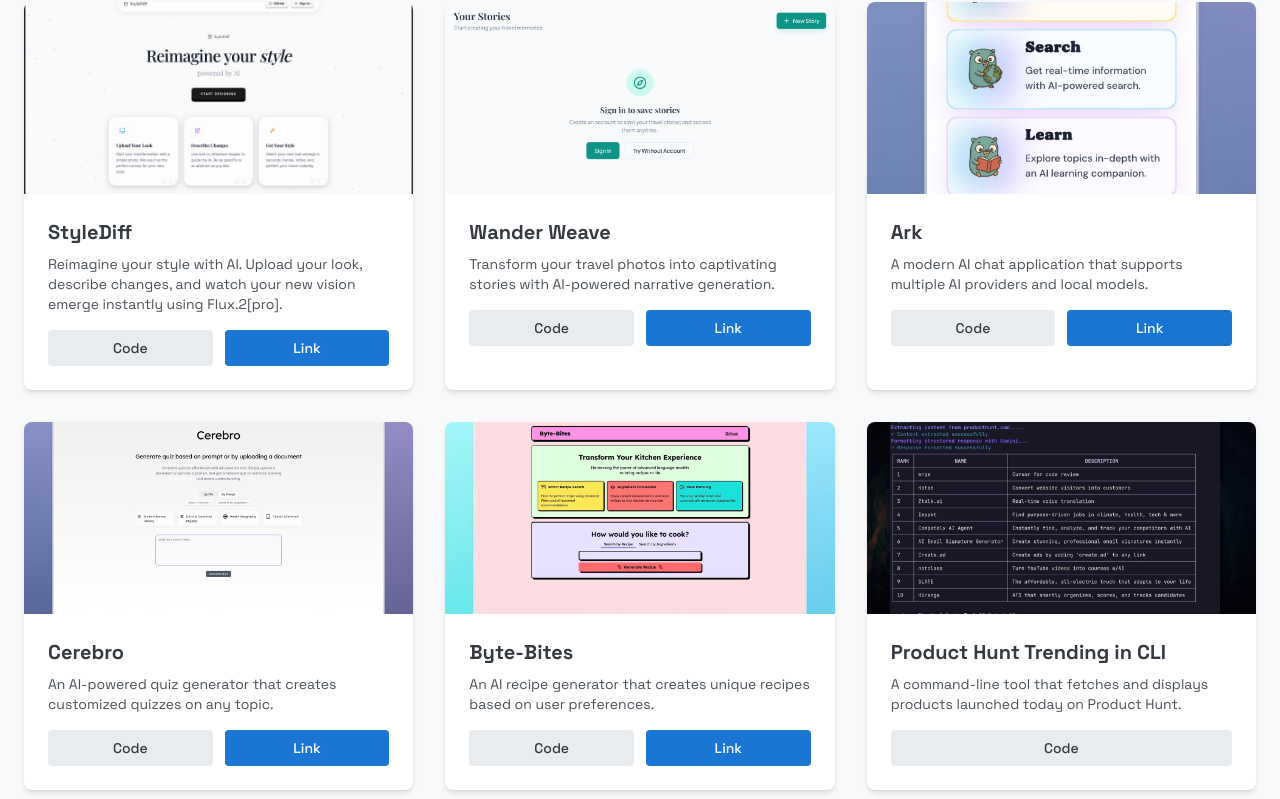
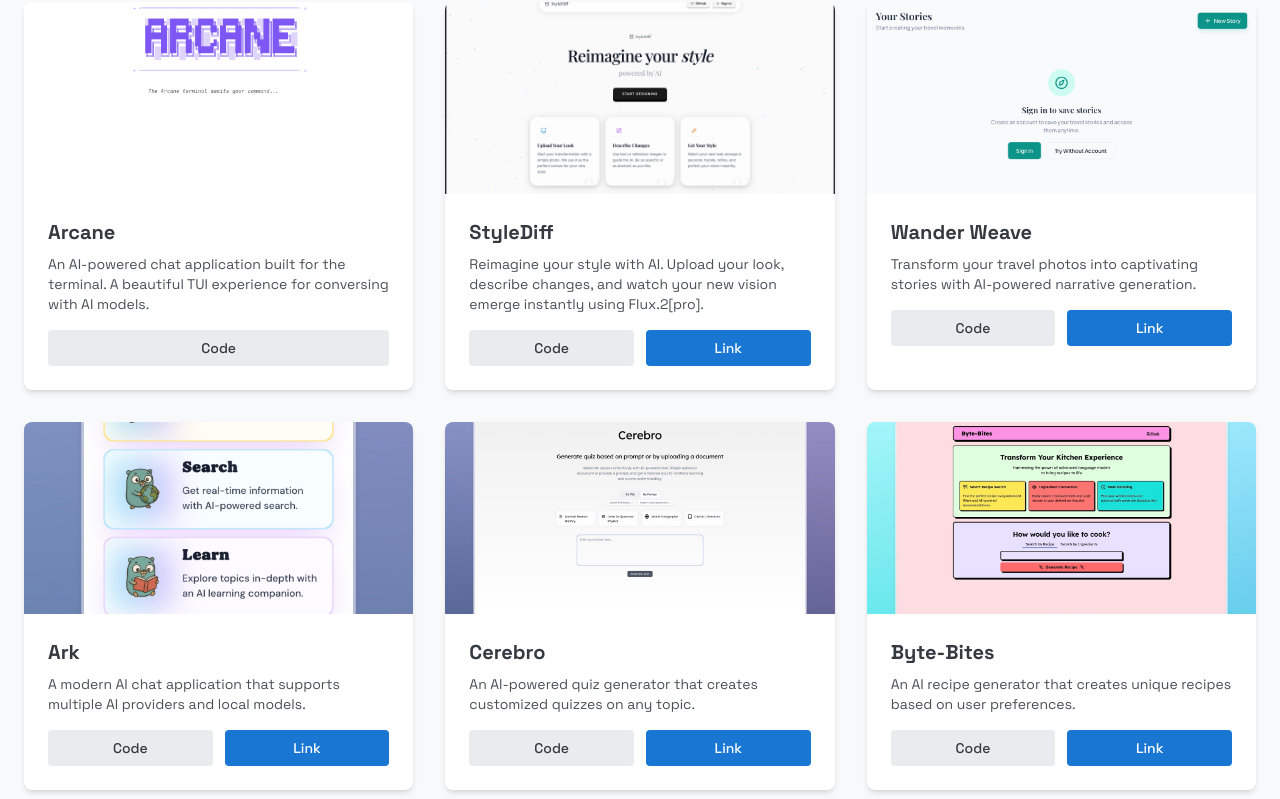
Before and after one commit to bm611/portfolio, a React (Vite) app: page / in a window 1280 px wide. Shown: the part 1052-1851 px from the top of the page. Built offline with nearby package versions, Linux system fonts and the light colour scheme.

Commit message:
added arcane project

```diff
--- a/src/components/Projects.tsx
+++ b/src/components/Projects.tsx
@@ -8,6 +8,7 @@ import chat from "../assets/chat.jpeg";
 import ark from "../assets/Ark.jpeg";
 import wander from "../assets/wander.png";
 import style from "../assets/style.png";
+import arcane from "../assets/arcane.png";
 
 interface Project {
   title: string;
@@ -19,6 +20,15 @@ interface Project {
 }
 
 const projectData: Project[] = [
+  {
+    title: "Arcane",
+    description:
+      "An AI-powered chat application built for the terminal. A beautiful TUI experience for conversing with AI models.",
+    image: arcane,
+    tags: ["Python", "TUI", "AI", "Terminal"],
+    github_url: "https://github.com/bm611/arcane",
+    live_url: "",
+  },
   {
     title: "StyleDiff",
     description:
```
Also changed, not shown: src/assets/arcane.png (added), 1 other file (tests, documents, lock files or other folders).
